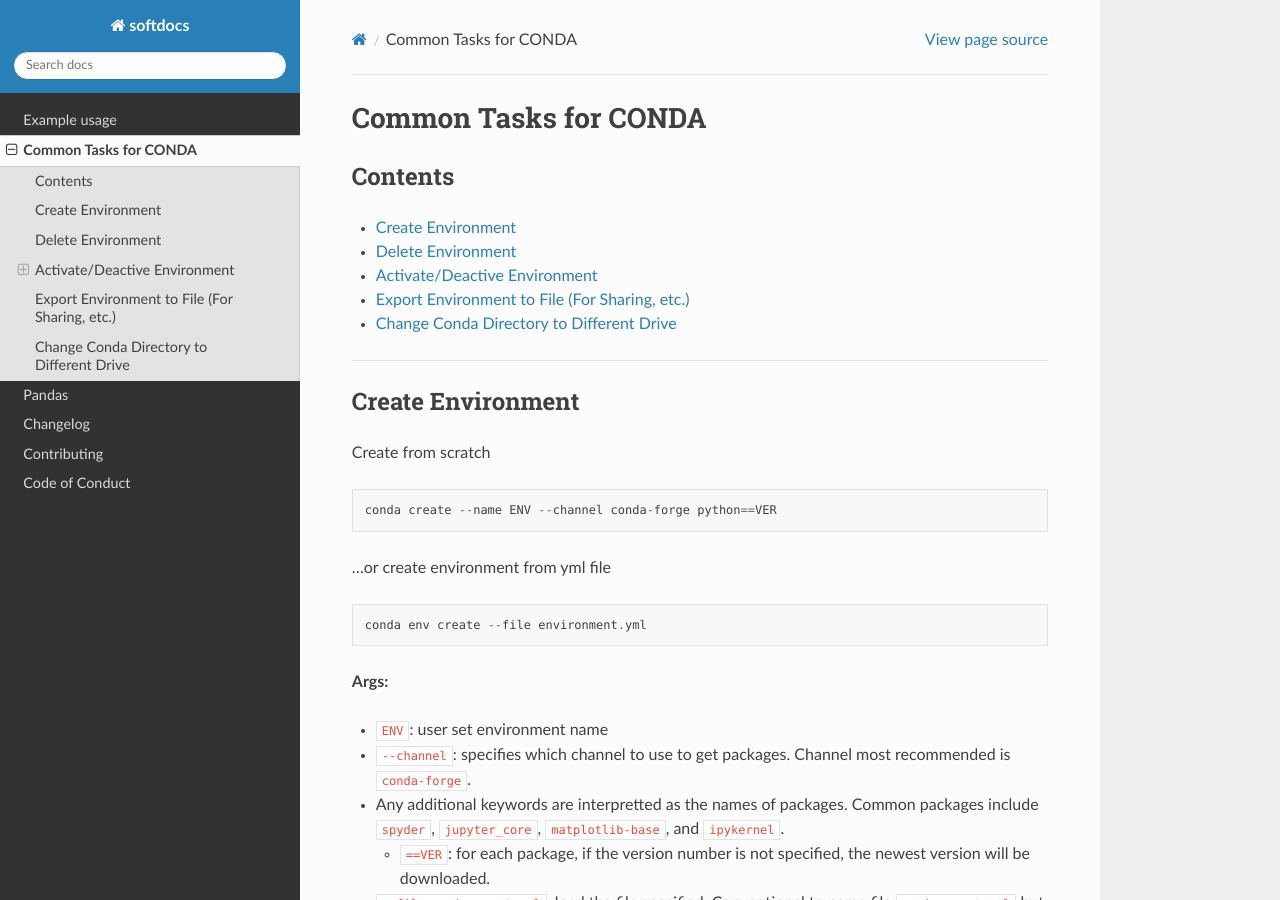
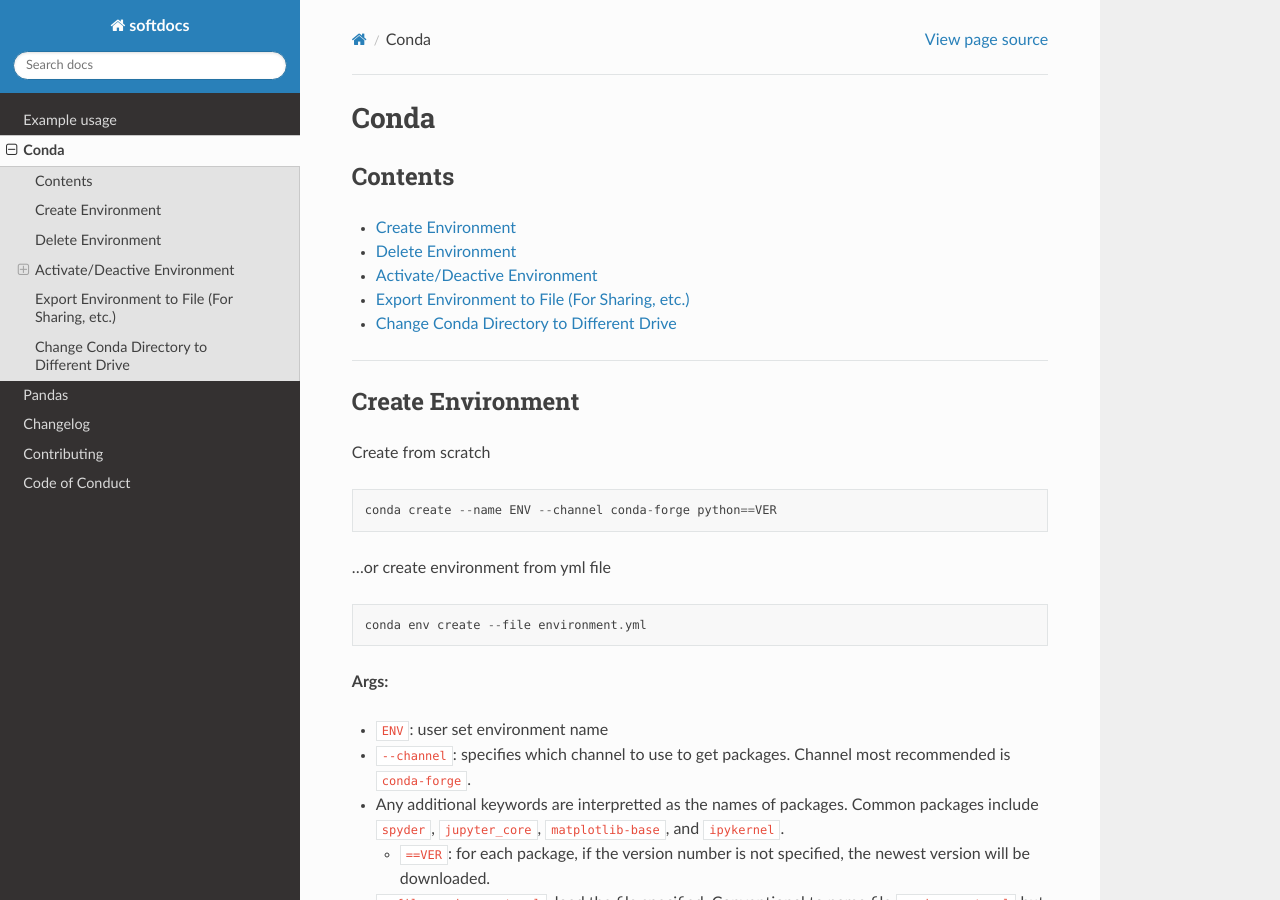
Before and after one commit to cjbayne/softdocs, a Sphinx documentation site: the page built from docs/guide_conda.md, in a window 1280 px wide and 900 px high. Built offline with Sphinx 7.4.7 and the Read the Docs theme 3.1.0, drawn with Linux system fonts in a browser that asks for light colours; pages that are not in the unit, such as notebooks, are missing from menus.

Commit message:
edit conda guide

```diff
--- a/docs/guide_conda.md
+++ b/docs/guide_conda.md
@@ -1,4 +1,4 @@
-# Common Tasks for CONDA
+# Conda
 
 ## Contents
 
```
